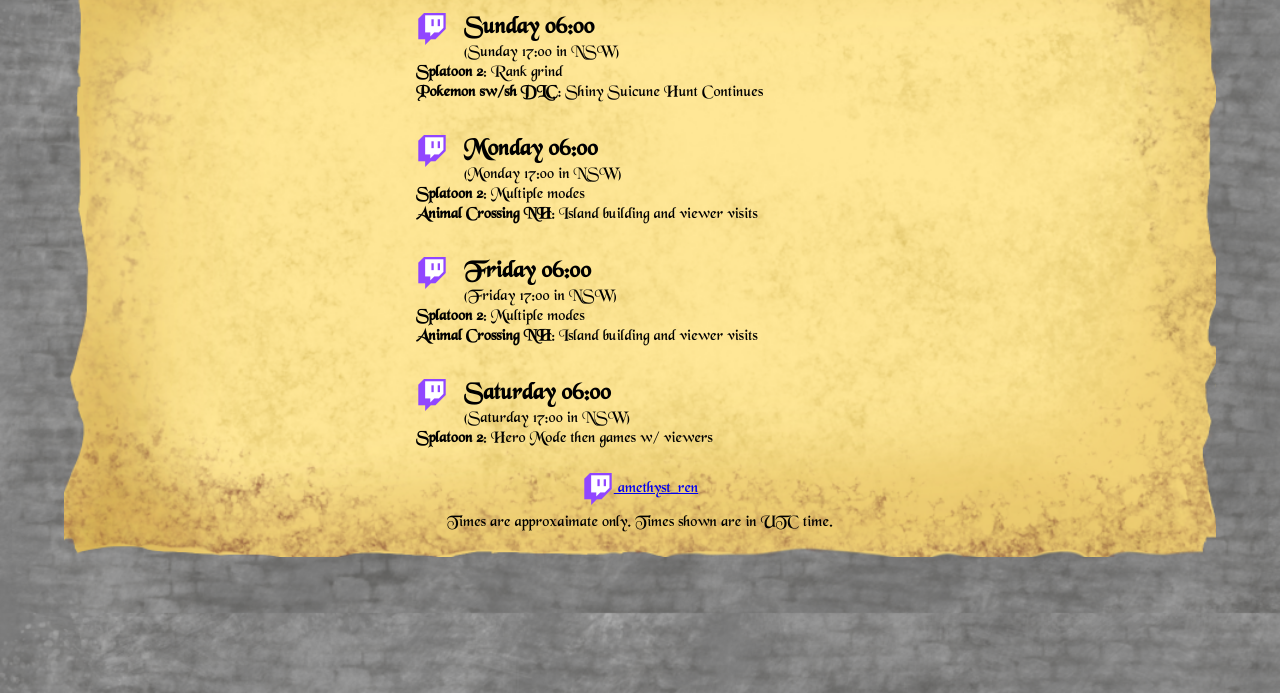
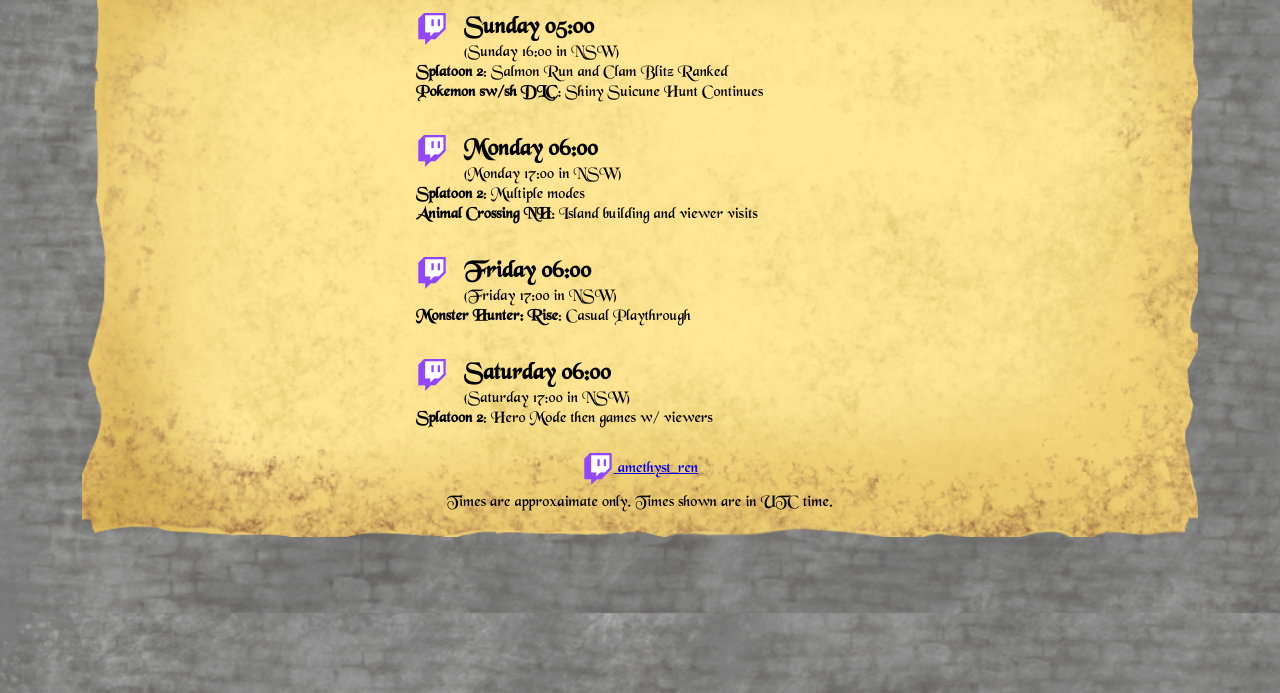
Before and after one commit to Amethyst-Ren/Amethyst-Ren-Stream, a plain HTML site: page index.html in a window 1280 px wide. Shown: the part 107-800 px from the top of the page. Drawn offline with nearby package versions, Linux system fonts and the light colour scheme.

Commit message:
weekly update

```diff
--- a/index.html
+++ b/index.html
@@ -22,10 +22,10 @@
 					<div class='icon'><img src='twitch_64.png' height='32' width='32' alt='Twitch'/></div>
 					<div class='streamHeader'><h2>
 						<span class='weekday'>Sunday</span>
-						<span class='startTime'>17:00</span>
+						<span class='startTime'>16:00</span>
 					</h2></div>
-					<div class='streamerTimeLine'>(<span class='streamerTime'>Sunday 17:00</span> in NSW)</div>
-					<div class='description'><strong>Splatoon 2</strong>: Rank grind <br/><strong> Pokemon sw/sh DLC</strong>: Shiny Suicune Hunt Continues</div>
+					<div class='streamerTimeLine'>(<span class='streamerTime'>Sunday 16:00</span> in NSW)</div>
+					<div class='description'><strong>Splatoon 2</strong>: Salmon Run and Clam Blitz Ranked <br/><strong> Pokemon sw/sh DLC</strong>: Shiny Suicune Hunt Continues</div>
 				</section>
 				<section>
 					<div class='icon'><img src='twitch_64.png' height='32' width='32' alt='Twitch'/></div>
@@ -43,7 +43,7 @@
 						<span class='startTime'>17:00</span>
 					</h2></div>
 					<div class='streamerTimeLine'>(<span class='streamerTime'>Friday 17:00</span> in NSW)</div>
-					<div class='description'><strong>Splatoon 2</strong>: Multiple modes<br/><strong>Animal Crossing NH</strong>: Island building and viewer visits</div>
+					<div class='description'><strong>Monster Hunter: Rise</strong>: Casual Playthrough</div>
 				</section>
 				<section>
 					<div class='icon'><img src='twitch_64.png' height='32' width='32' alt='Twitch'/></div>
```
